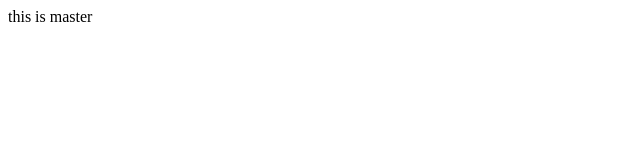
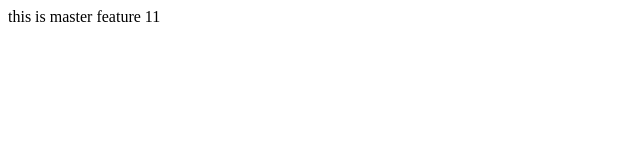
Before and after one commit to lunarcap2/group-project, a plain HTML site: page index.html in a window 1280 px wide. Shown: the full height of the page, 0-640 px from the left. Drawn offline with Linux system fonts and the light colour scheme.

Commit message:
feature1

```diff
--- a/index.html
+++ b/index.html
@@ -7,5 +7,6 @@
 </head>
 <body>
     this is master
+    feature 11
 </body>
 </html>
```
